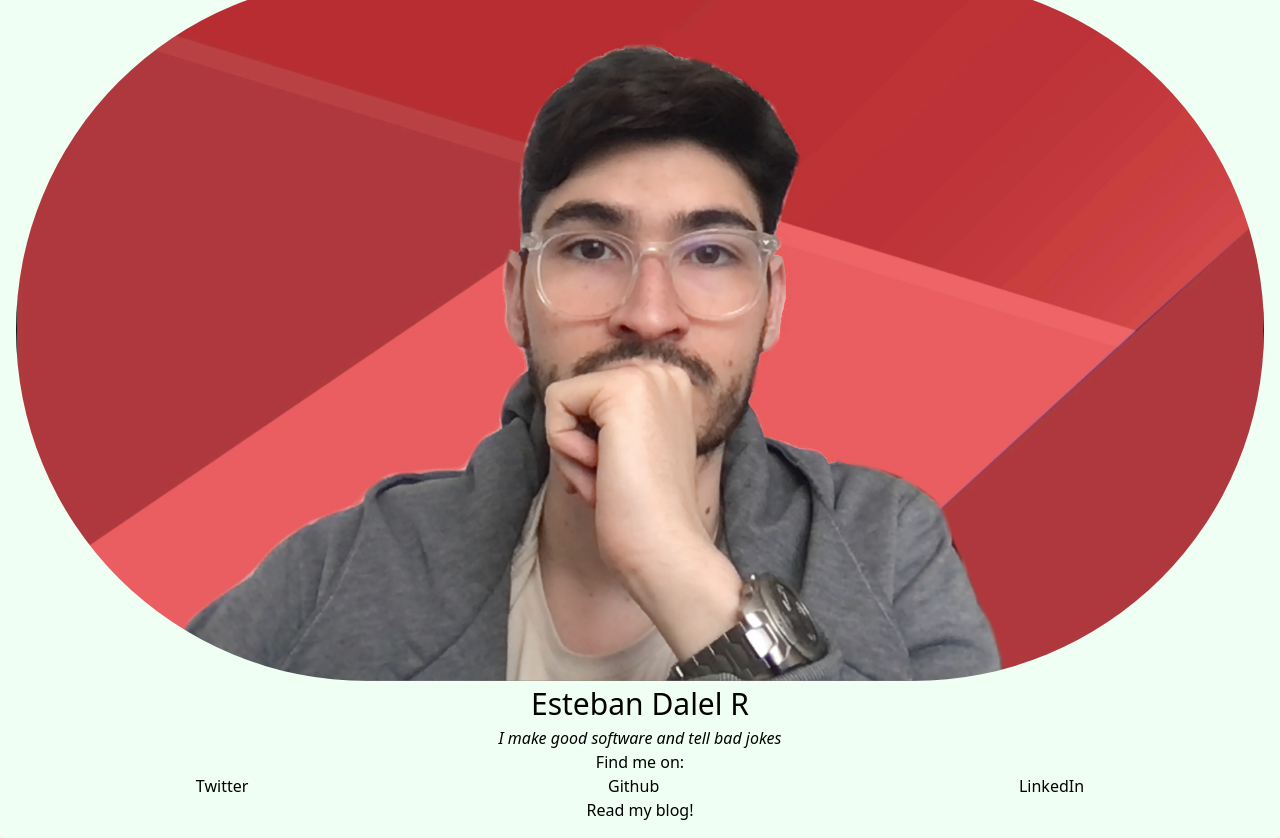
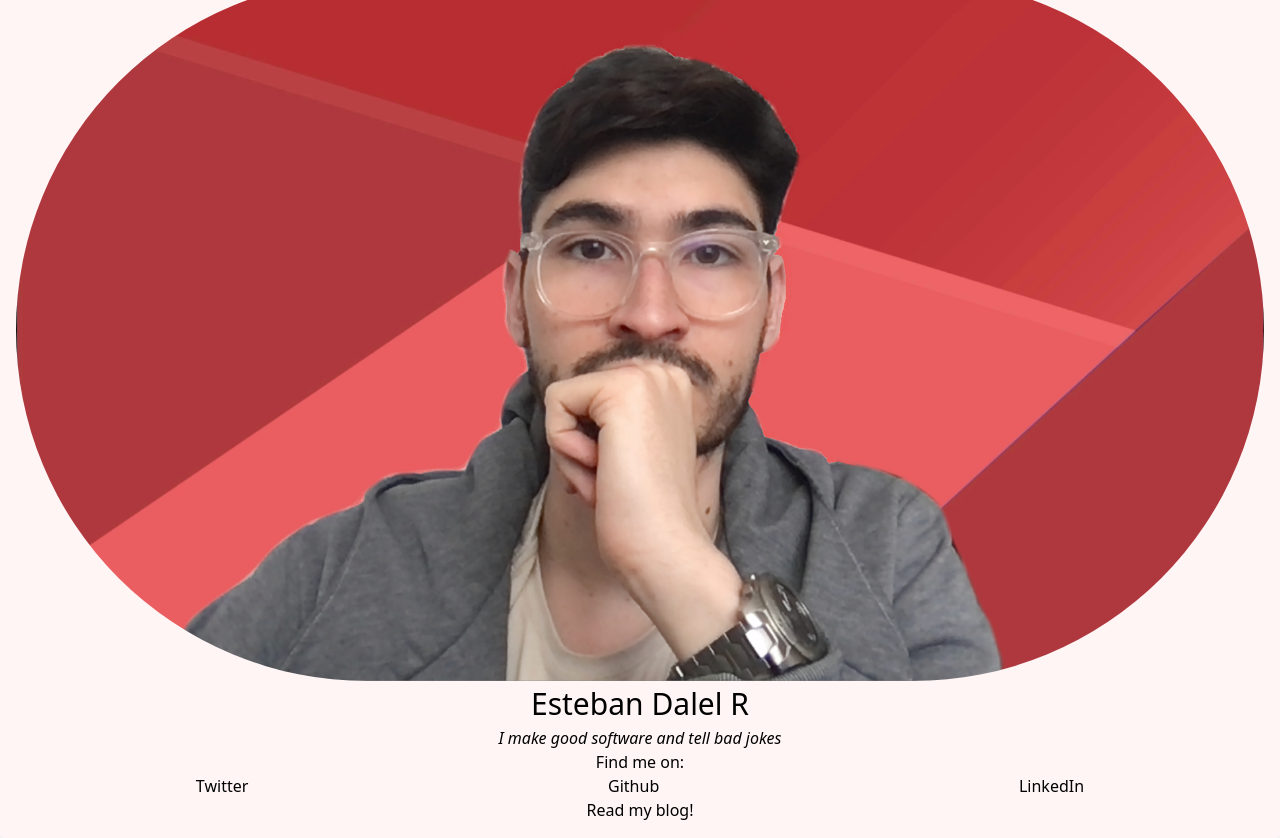
Before and after one commit to EstebanDalelR/estebandalelr.github.io, a Next.js app: page / in a window 1280 px wide. Built offline with nearby package versions, Linux system fonts and the light colour scheme.

Commit message:
Update index.tsx

```diff
--- a/pages/index.tsx
+++ b/pages/index.tsx
@@ -4,7 +4,7 @@ import author from "../public/estebandalelr.jpg"
 export default function IndexPage() {
   return (
     <div className="w-full h-screen flex justify-center items-center">
-      <div className="shadow-md flex justify-center items-center flex-col p-4 rounded bg-green-100">
+      <div className="shadow-md flex justify-center items-center flex-col p-4 rounded bg-red-100">
         <Image
           className="rounded-full"
           placeholder="blur"
```
